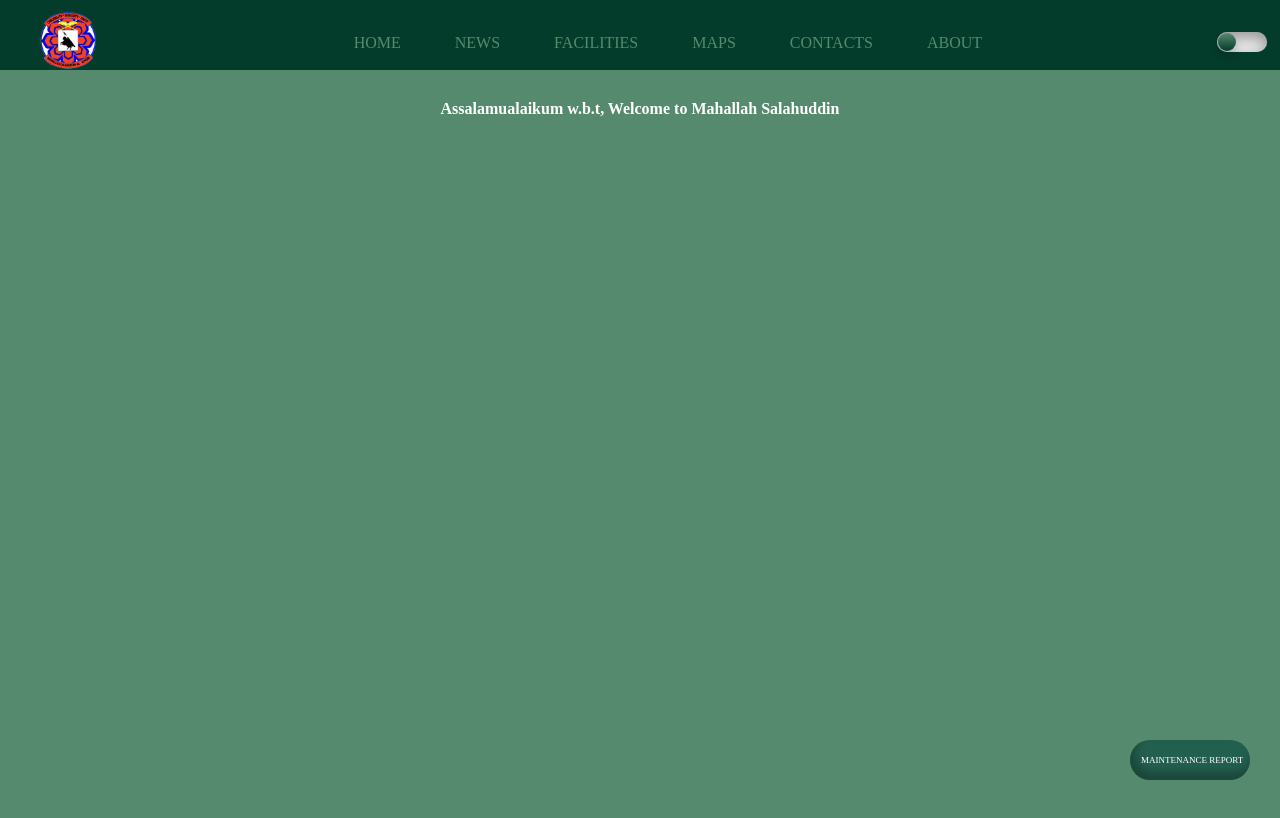
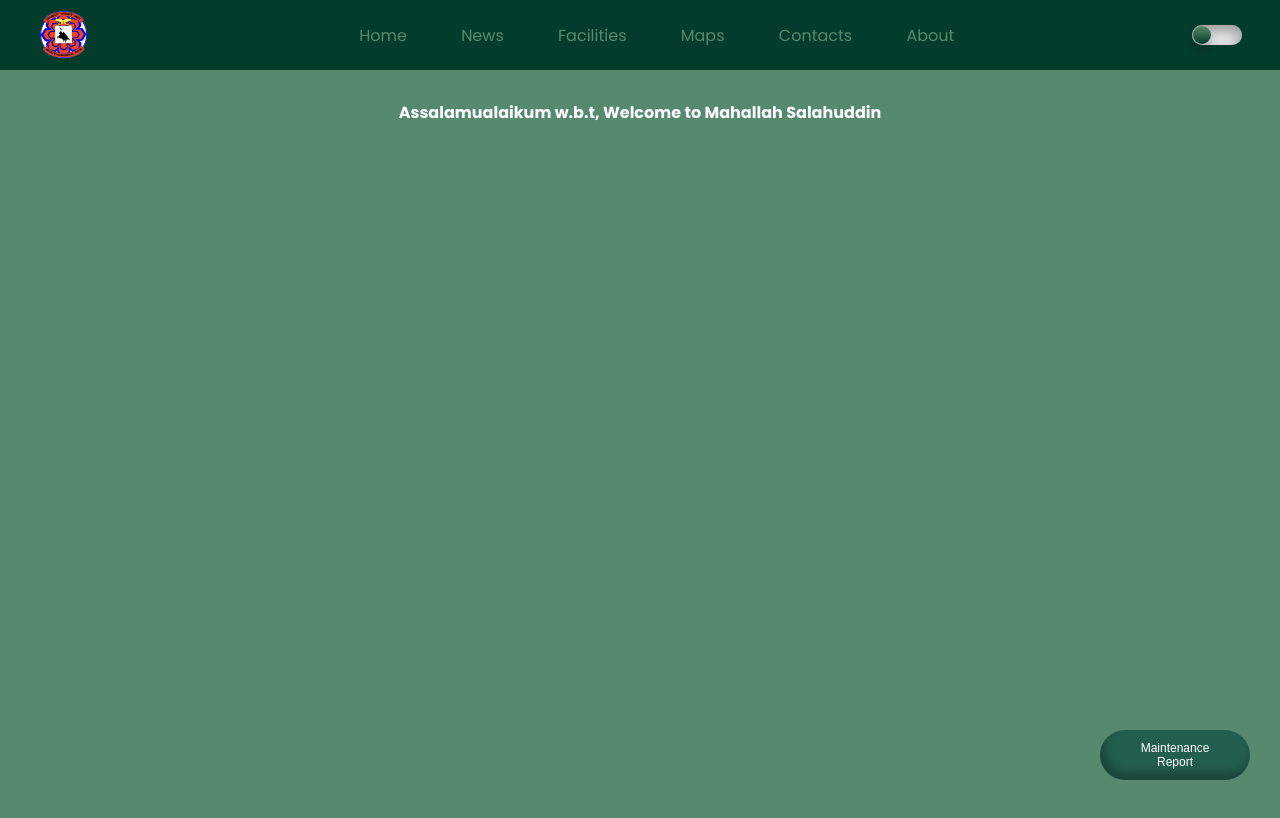
Before and after one commit to syamilu/WebTech-Project, a plain HTML site: page template.html in a window 1280 px wide. Drawn offline with Linux system fonts and the light colour scheme.

Commit message:
:zap: minor update and changes

```diff
--- a/style.css
+++ b/style.css
@@ -1,3 +1,6 @@
+@import url('https://fonts.googleapis.com/css2?family=Poppins:wght@300;400;500;600;700;800&display=swap');
+
+
 :root{
 --primary-color: #043C2C;
 --secondary-color: #568a6e;
@@ -11,11 +14,12 @@ body{
     color: white;
     text-align: center;
     height: 1000px;
+    font-family: 'Poppins', sans-serif;
 }
 
 h4{
-    font-family: 'Jim Nightshade', 'Saleha', 'Basmala';
     margin-top: 30px;
+    text-align: center;
 }
 
 /*Top navigation bar*/
@@ -24,17 +28,18 @@ h4{
     color: #568a6e;
     height: 70px;
     overflow: auto;
-box-shadow: var(--box-shadow);
-display: flex;
+    box-shadow: var(--box-shadow);
+    display: flex;
+    transition: all 0.3s ease;
 }
 
 .topnav:hover{
-    box-shadow: var(--secondary-color);
+    box-shadow: none;
 }
 
 div.darkmode-toggle{
     display: inline-flex;
-    margin: 4vh 1vw;
+    margin: auto 3vw auto 0;
 }
 
 label{
@@ -87,7 +92,7 @@ label:active:after{
 
 ul{
 	width: max-content;
-	margin: 3vh auto 0px auto;
+	margin: auto;
 	text-align: center;
 }
 
@@ -119,7 +124,10 @@ ul li a:hover{
 #logo{
     float: left;
     margin-left: 3vw;
-    margin-top: 1.4vh;
+    margin-top: auto;
+    margin-bottom: auto;
+    height: 50px;
+    width: auto;
 }
 
 .topnav a.active{
@@ -143,28 +151,25 @@ ul li a:hover{
     bottom: 20px;
     right: 30px;
     z-index: 99;
-    font-size: 18px;
+    font-size: 14px; /* reduce the font size */
     border: none;
     outline: none;
     color: white;
     cursor: pointer;
-    padding: 15px;
-    width: 120px;
-    height: 40px;
+    padding: 10px; /* reduce the padding */
+    width: 150px; /* increase the width */
+    height: 50px; /* increase the height */
     border-radius: 136px;
     background: #235F4E;
     box-shadow: 4px -7px 8px 1px rgba(0, 0, 0, 0.25) inset;
+    display: flex; /* add this to center the text vertically */
+    align-items: center; /* add this to center the text vertically */
+    justify-content: center; /* add this to center the text horizontally */
 }
 
-#report-form span{
-    display: flex;
-    width: 132.039px;
-    height: 35.4px;
-    margin: 0 -4px;
-    flex-shrink: 0;
+#report-form span {
     text-align: center;
-    font-family: Kadwa;
-    font-size: 9px;
+    font-size: 12px;
     font-style: normal;
     font-weight: 400;
     line-height: 119.281%;
@@ -175,4 +180,3 @@ ul li a:hover{
     color: white;
     box-shadow: 0 0 10px rgb(255, 255, 255, 0.5);
 }
-/*end of up arrow*/
--- a/template.html
+++ b/template.html
@@ -7,8 +7,6 @@
     <!--Change the title according to this format:-->
     <!-- (Page) | Mahallah Salahuddin-->
     <title>Mahallah Salahuddin</title>
-    <link href="'https://fonts.googleapis.com/css2?family=Poppins:wght@300;400;500;600;700;800&display=swap' rel="
-        stylesheet />
     <link rel="stylesheet" href="../style.css">
     </link>
 </head>
@@ -16,19 +14,19 @@
 <body>
     <button onclick="" id="report-form" title="Maintenance Report">
         <span>
-            MAINTENANCE REPORT
+            Maintenance<br>Report
         </span>
     </button>
     <div class="topnav">
         <img id="logo" src="../logo-salahuddin.png" alt="logo" width="60" height="60">
         <ul>
             <!--Put class="active" according to your working directory and also link to other pages <../(page)>-->
-            <li><a href="">HOME</a></li>
-            <li><a href="">NEWS</a></li>
-            <li><a href="">FACILITIES</a></li>
-            <li><a href="">MAPS</a></li>
-            <li><a href="">CONTACTS</a></li>
-            <li><a href="">ABOUT</a></li>
+            <li><a href="/home.html">Home</a></li>
+            <li><a href="/News/news.html">News</a></li>
+            <li><a href="/Facilities/facilities.html">Facilities</a></li>
+            <li><a href="/Maps/maps.html">Maps</a></li>
+            <li><a href="/Contact/contact.html">Contacts</a></li>
+            <li><a href="/About/about.html">About</a></li>
         </ul>
         <div class="darkmode-toggle">
             <input type="checkbox" id="darkmode-toggle" />
```
Also changed, not shown: News/news.html (+42 -0 lines), home.html (+7 -9 lines).
